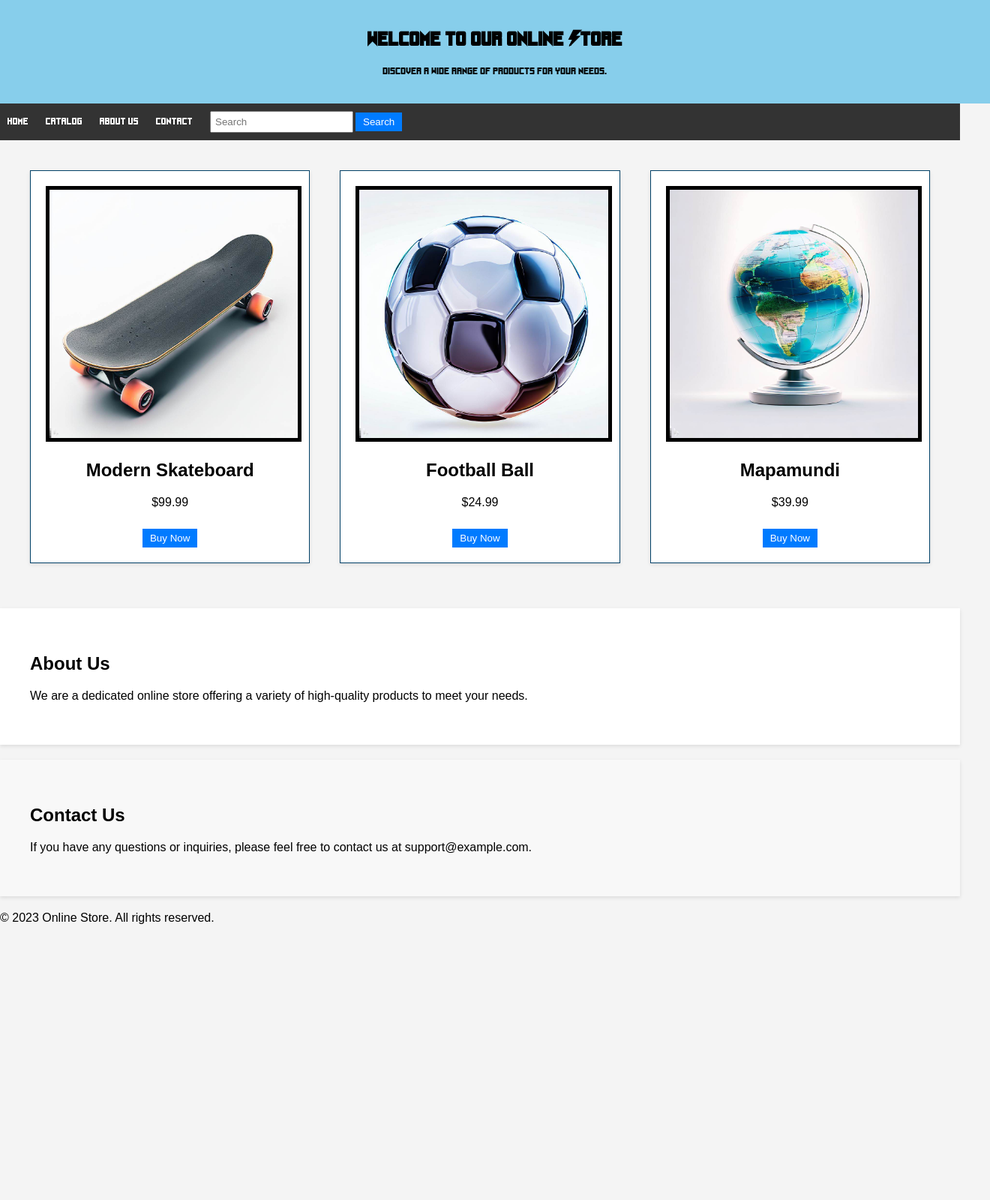
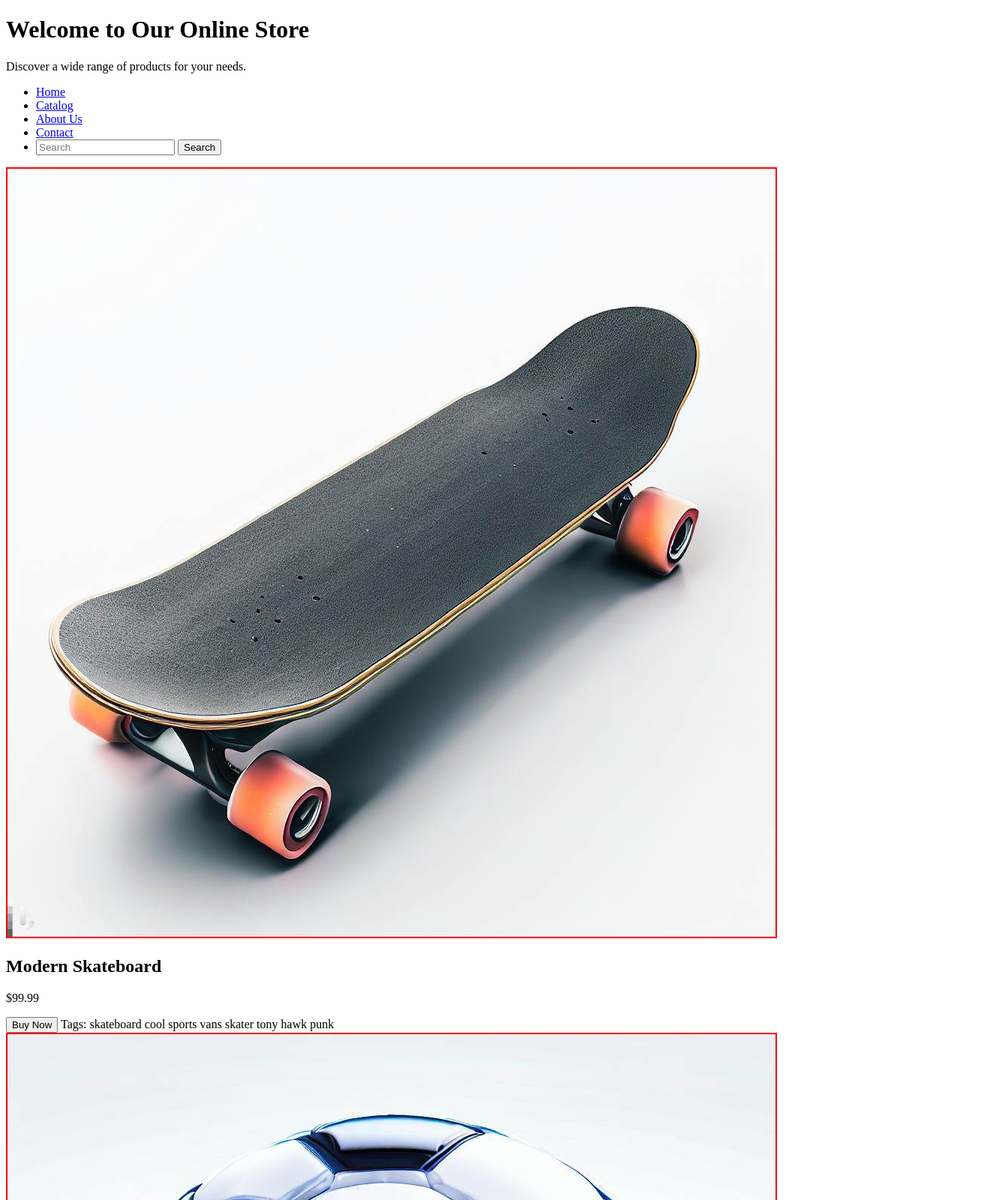
Before and after one commit to renzzo1904/recommend-demo, a plain HTML site: page page/index.html in a window 1280 px wide. Shown: the top 1600 px of the page at 75% size, 1320 px wide, since content can reach past the window. Before the commit the page ends 1249 px from the top, so only its background shows below. Drawn offline with Linux system fonts and the light colour scheme.

```diff
--- /dev/null
+++ b/examples/mini_df.csv
@@ -0,0 +1,6 @@
+,InvoiceNo,StockCode,Description,Quantity,InvoiceDate,UnitPrice,CustomerID,Country
+96670,544574,22478,BIRDHOUSE GARDEN MARKER ,10,21-02-2011 13:51,1.25,12365.0,Cyprus
+100818,544838,22969,HOMEMADE JAM SCENTED CANDLES,12,24-02-2011 10:34,1.45,12565.0,Saudi Arabia
+109033,545579,35915B,BLUE KNITTED HEN ,6,04-03-2011 08:10,1.65,17508.0,Greece
+404967,571705,22144,CHRISTMAS CRAFT LITTLE FRIENDS,6,18-10-2011 15:22,2.1,12360.0,Austria
+262989,559928,20981,12 PENCILS TALL TUBE WOODLAND,12,14-07-2011 08:52,0.85,12405.0,Finland
--- a/page/script.js
+++ b/page/script.js
@@ -8,16 +8,16 @@
         const hiddenText = product.querySelector(".hidden-text").textContent;
 
         product.addEventListener("click", async () => {
-              const elementContent = product.textContent; // Retrieve entire content
+            const elementContent = product.querySelector("h2").textContent; // Retrieve heading content
             const response = await fetch("/get_likes", {
                 method: "POST",
-                  body: new URLSearchParams({
+                body: JSON.stringify({
                     element_content: elementContent,
                     alt_text: altText,
                     hidden_text: hiddenText
                 }),
                 headers: {
-                      "Content-Type": "application/x-www-form-urlencoded"
+                    "Content-Type": "application/json"
                 }
             });
             const data = await response.json();
--- a/page/style.css
+++ b/page/style.css
@@ -1,155 +1,27 @@
-@font-face {
-    font-family: 'UnderStrukk';
-    src: url('UnderStrukk.woff2') format('woff2'),
-        url('UnderStrukk.woff') format('woff');
-    font-weight: normal;
-    font-style: normal;
-    font-display: swap;
-}
 
-
-body {
-    font-family: Arial, sans-serif;
-    margin: 0;
-    padding: 0;
-    background-color: #f4f4f4;
-}
-
-.hidden-text {
-    position: absolute;
-    left: -9999px;
-    top: auto;
-    width: 1px;
-    height: 1px;
-    overflow: hidden;
-}
-
-.catalog {
-    display: flex;
-    justify-content: center;
-    align-items: center;
-    padding: 20px;
-}
-
-
-.obj {
-    text-align: center;
-    margin: 20px;
-    padding: 20px;
-    border: 1px solid #014067;
-    background-color: #fff;
-    box-shadow: 0 2px 5px rgba(0, 0, 0, 0.1);
-    position: relative; /* Add this line */
-    z-index: 1; /* Add this line */
-}
-
+/* Style for the images */
 .obj img {
     max-width: 100%;
     height: auto;
     transition: transform 0.3s ease;
-    border: 5px solid #000000; /* Add a frame effect */
-}
-
-.obj:hover {
-    z-index: 2; /* Bring the hovered object to the front */
+    border: 2px solid #ff0000; /* Add border to the images */
 }
 
 .obj:hover img {
     transform: scale(1.1);
 }
 
-
-
-.buy-button {
-    margin-top: 10px;
-    padding: 5px 10px;
-    background-color: #007bff;
-    color: #fff;
-    border: none;
-    cursor: pointer;
-    transition: background-color 0.3s ease;
-}
-
-.buy-button:hover {
-    background-color: #0056b3;
-}
-
-.banner {
-    top: 0;
-    left: 0;
-    width: 100%;
-    background-color: #87CEEB;
-    text-align: center;
-    padding: 20px;
-    opacity: 0;
-    animation: fadeIn 1s ease-out forwards;
-    font-family: 'UnderStrukk', sans-serif;
-    z-index: 3;
-}
-
-/* Keyframes for the fade-in animation */
-@keyframes fadeIn {
-    to {
-        opacity: 1;
-    }
-}
-
-.about,
-.contact {
-    padding: 40px;
-    background-color: #fff;
-    box-shadow: 0 2px 5px rgba(0, 0, 0, 0.1);
-    margin: 20px 0;
-}
-
-.contact {
-    background-color: #f8f8f8;
-}
-
-
-.menu {
-    background-color: #333;
-    color: #fff;
-    text-align: left;
-    padding: 10px 0;
-    font-family: 'UnderStrukk', sans-serif
-}
-
-.menu ul {
-    list-style: none;
-    margin: 0;
-    padding: 0;
-}
-
-.menu li {
-    display: inline-block;
-    margin: 0 10px;
-}
-
-.menu a {
-    text-decoration: none;
-    color: #fff;
-}
-
-.search {
-    display: flex;
-    align-items: right;
-    margin-left: auto;
-}
-
-.search input[type="text"] {
-    padding: 5px;
-}
-
-.search-button {
+/* Style for the buttons */
+.button {
     background-color: #007bff;
     color: #fff;
     border: none;
     padding: 5px 10px;
     cursor: pointer;
     transition: background-color 0.3s ease;
+    margin-top: 10px;
 }
 
-.search-button:hover {
+.button:hover {
     background-color: #0056b3;
 }
```
Also changed, not shown: page/intro.html (added, +36 -0 lines), requirements.txt, 3 other files. Lines whose indentation alone changed are shown as unchanged.
